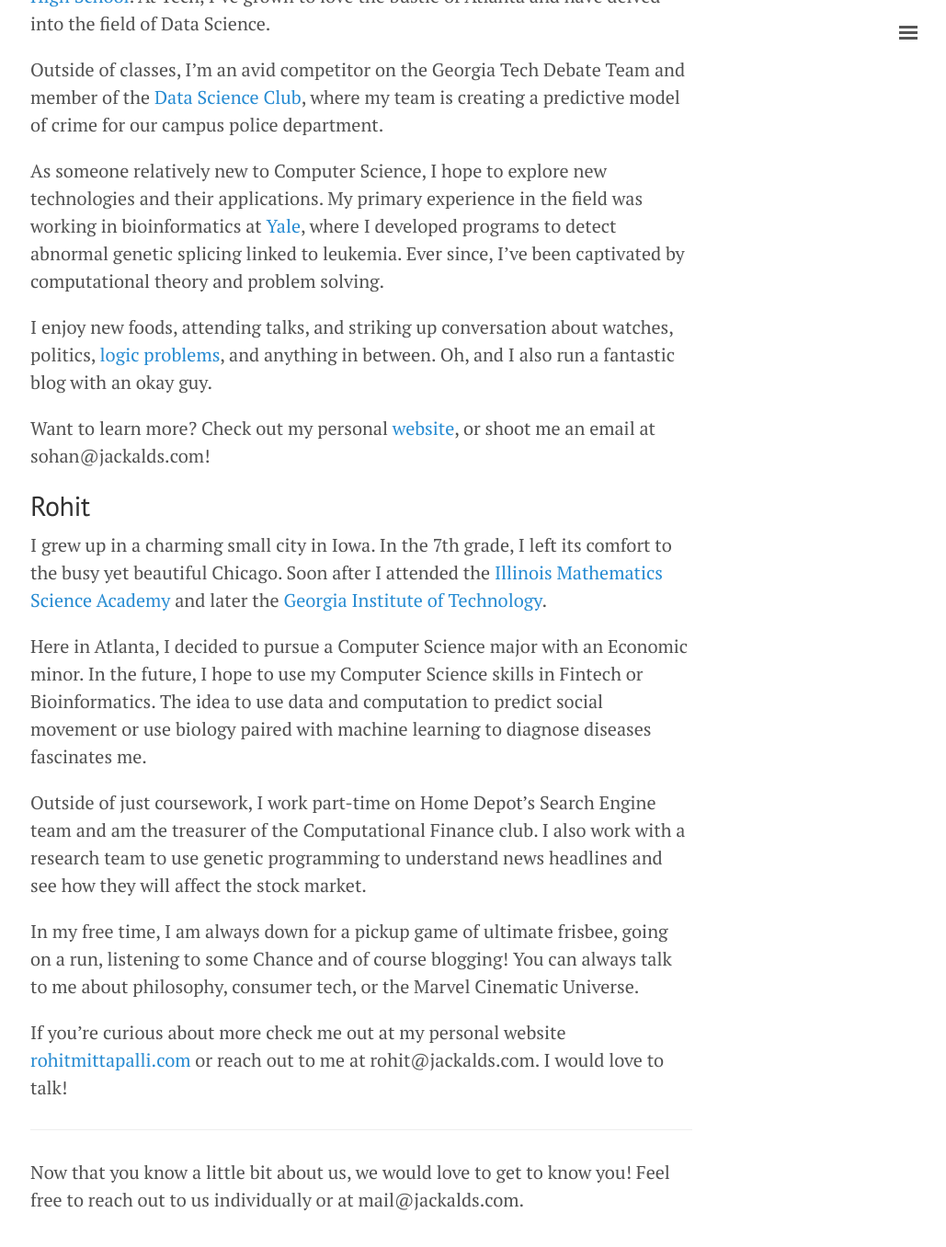
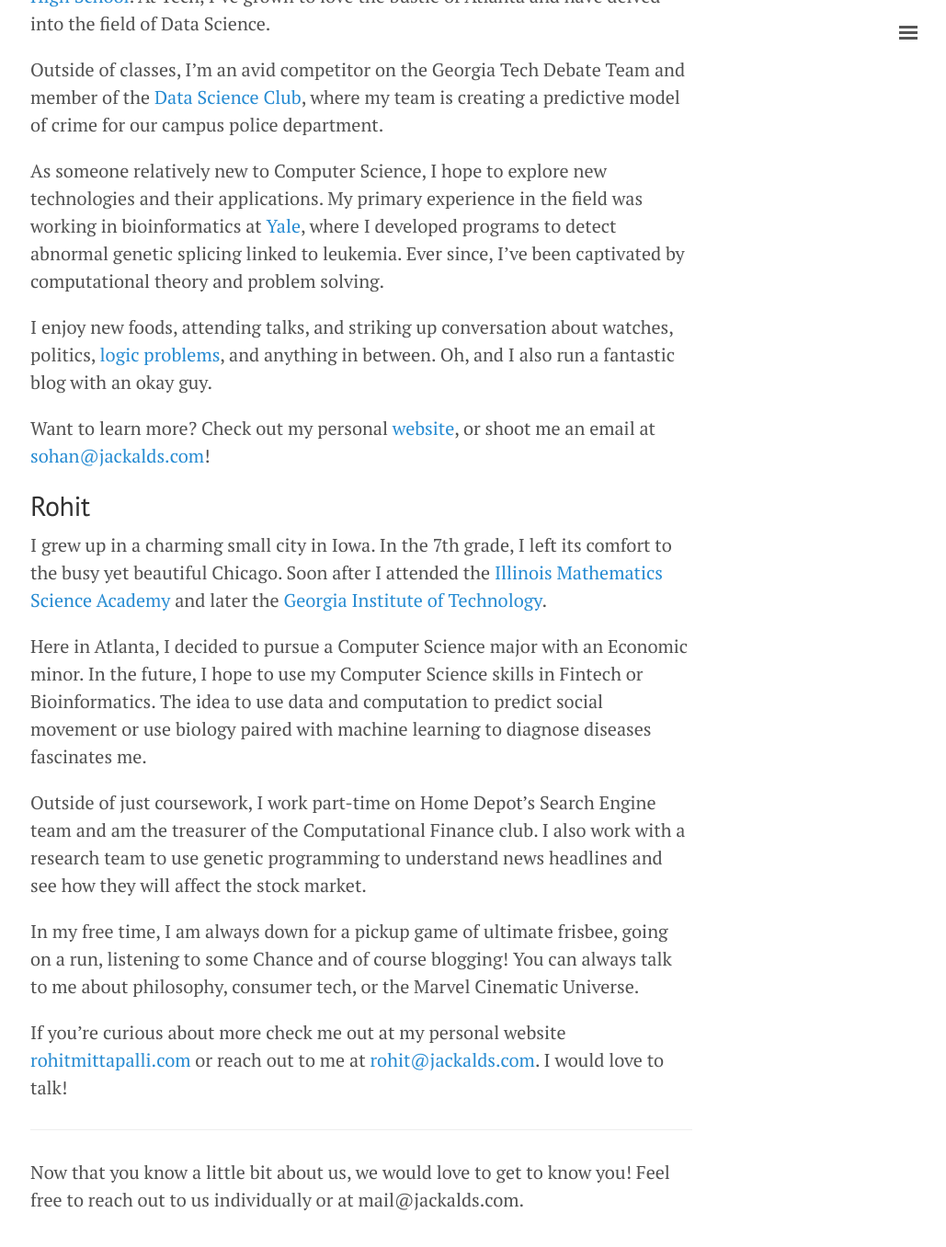
Before and after one commit to SohanChoudhury/JackalDS, a Jekyll site: the page built from about.md, in a window 1280 px wide and 1400 px high, scrolled down 469 px. Shown: the top 1356 px of the window at 92% size, without its empty margins (247-1276 px from the left). Built offline with Jekyll 4.4.1, drawn with Linux system fonts in a browser that asks for light colours; part of the change alters nothing that is shown.

```diff
--- a/about.md
+++ b/about.md
@@ -17,7 +17,7 @@ As someone relatively new to Computer Science, I hope to explore new technologie
 
 I enjoy new foods, attending talks, and striking up conversation about watches, politics, [logic problems](https://github.com/SohanChoudhury/APrisonerProblem), and anything in between. Oh, and I also run a fantastic blog with an okay guy.
 
-Want to learn more? Check out my personal [website](http://sohanchoudhury.com), or shoot me an email at sohan@jackalds.com!
+Want to learn more? Check out my personal [website](http://sohanchoudhury.com), or shoot me an email at [sohan@jackalds.com](mailto:rohan@jackalds.com)!
 
 
 ## Rohit
@@ -30,7 +30,7 @@ Outside of just coursework, I work part-time on Home Depot’s Search Engine tea
 
 In my free time, I am always down for a pickup game of ultimate frisbee, going on a run, listening to some Chance and of course blogging! You can always talk to me about philosophy, consumer tech, or the Marvel Cinematic Universe.
 
-If you’re curious about more check me out at my personal website [rohitmittapalli.com](http://rohitmittapalli.com) or reach out to me at rohit@jackalds.com. I would love to talk!
+If you’re curious about more check me out at my personal website [rohitmittapalli.com](http://rohitmittapalli.com) or reach out to me at [rohit@jackalds.com](mailto:rohit@jackalds.com). I would love to talk!
 
 
 -----
```
Also changed, not shown: 1 other file.
